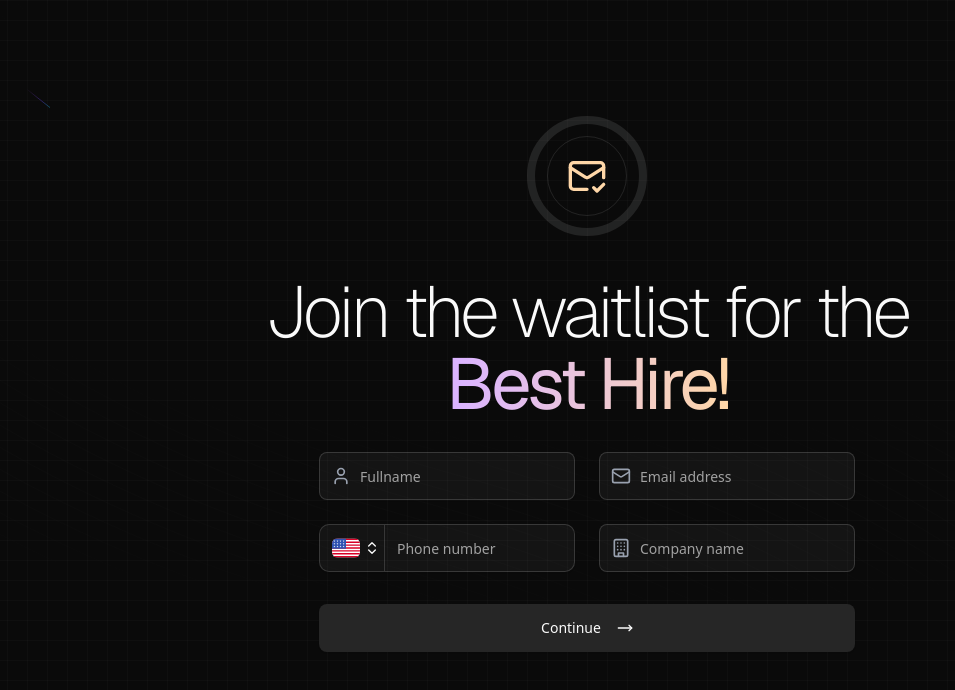
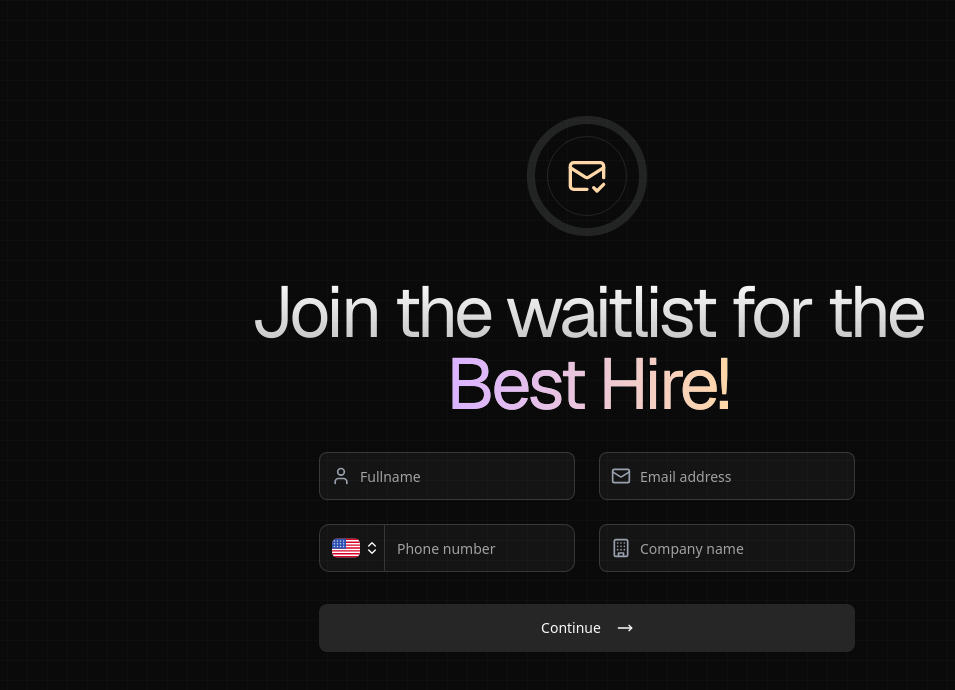
Before and after one commit to joshnwosu/LandingPage, a Next.js app: page /waitlist in a window 1280 px wide. Shown: the top 690 px of the page, without its empty margins (53-1008 px from the left). Built offline with nearby package versions, Linux system fonts and the light colour scheme.

Commit message:
fix: updated ui

```diff
--- a/app/waitlist/page.tsx
+++ b/app/waitlist/page.tsx
@@ -1,6 +1,5 @@
 'use client';
 
-import { BackgroundBeams } from '@/components/shared/background-beams';
 import { GridBackground } from '@/components/shared/grid-background';
 import { cn } from '@/lib/utils';
 import { zodResolver } from '@hookform/resolvers/zod';
@@ -154,7 +153,6 @@ export default function Waitlist() {
   return (
     <div className='relative min-h-screen'>
       <GridBackground />
-      <BackgroundBeams />
 
       <div className='relative z-10 flex items-center justify-center min-h-screen'>
         <div className='flex flex-col items-center justify-center'>
@@ -175,10 +173,8 @@ export default function Waitlist() {
               animate={{ y: 0, opacity: 1 }}
               transition={{ delay: 0.1, duration: 0.3 }}
             >
-              <h1 className='text-3xl md:text-7xl max-w-4xl tracking-tighter text-center font-sans'>
-                <span className='text-spektr-cyan-50 font-extralight'>
-                  Join the waitlist for the{' '}
-                </span>
+              <h1 className='text-5xl md:text-7xl tracking-tighter font-sans bg-clip-text text-transparent mx-auto  bg-[linear-gradient(180deg,_#000_0%,_rgba(0,_0,_0,_0.75)_100%)] dark:bg-[linear-gradient(180deg,_#FFF_0%,_rgba(255,_255,_255,_0.00)_202.08%)]'>
+                <span>Join the waitlist for the </span>
                 <br />
                 <span
                   className={cn(
--- a/components/sections/NavBar.tsx
+++ b/components/sections/NavBar.tsx
@@ -6,6 +6,7 @@ import Link from 'next/link';
 import { LucideIcon } from 'lucide-react';
 import { cn } from '@/lib/utils';
 import { ModeToggle } from '../shared/mode-toggle';
+import { Button } from '../ui/button';
 
 interface NavItem {
   name: string;
@@ -131,6 +132,18 @@ export function NavBar({ items, className }: NavBarProps) {
             </Link>
           );
         })}
+
+        <div className='flex flex-row gap-3'>
+          <Link href='/waitlist'>
+            <Button
+              size='lg'
+              className='gap-4 cursor-pointer font-sans rounded-full'
+            >
+              Get Started
+            </Button>
+          </Link>
+        </div>
+
         {false && <ModeToggle />}
       </div>
     </div>
```
